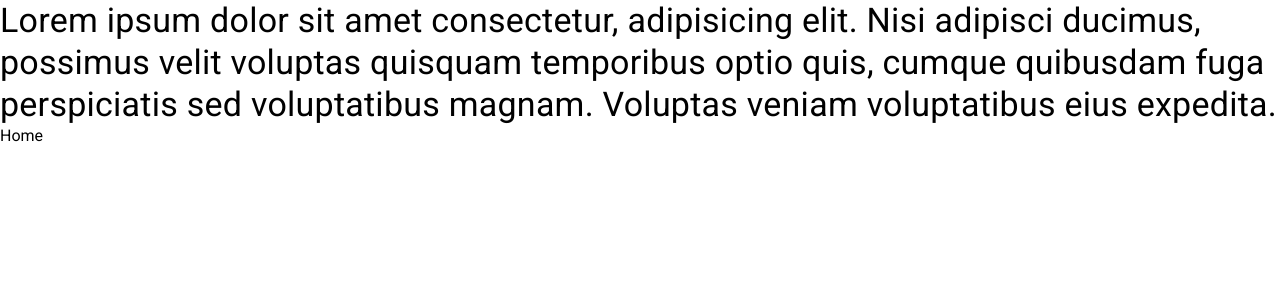
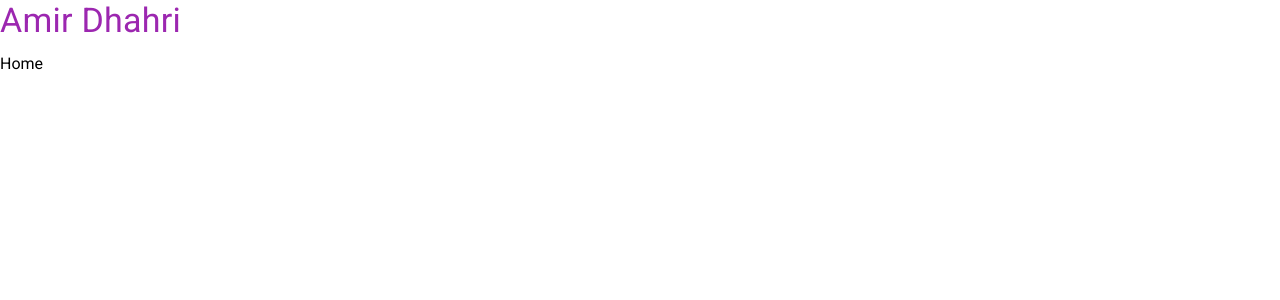
Before and after one commit to amirdhahri01/materialui_react_playground, a React (Create React App) app: page / in a window 1280 px wide. Shown: the top 300 px of the page. Built offline with nearby package versions, Linux system fonts and the light colour scheme.

Commit message:
An upate

```diff
--- a/src/Pages/Root.jsx
+++ b/src/Pages/Root.jsx
@@ -5,8 +5,8 @@ const Root = () => {
     return (
         <div>
             <header>
-                <Typography variant="h4" component="p">
-                   Lorem ipsum dolor sit amet consectetur, adipisicing elit. Nisi adipisci ducimus, possimus velit voluptas quisquam temporibus optio quis, cumque quibusdam fuga perspiciatis sed voluptatibus magnam. Voluptas veniam voluptatibus eius expedita.
+                <Typography color='secondary' gutterBottom variant="h4" component="p">
+                    Amir Dhahri
                 </Typography>
 
             </header>
```
Also changed, not shown: src/index.css (line endings or trailing spaces).
